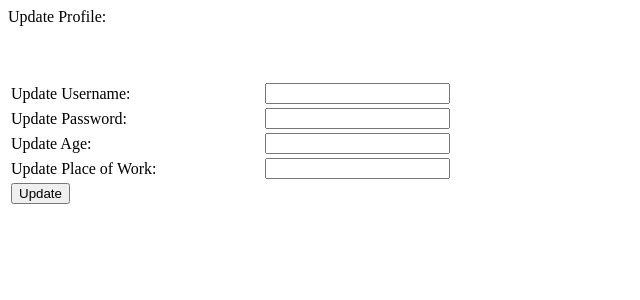
After one commit to levesqu/MeTube, a PHP site: page /profile_update.php in a window 1280 px wide. The commit adds this page. Shown: the top 300 px of the page, without its empty margins (0-640 px from the left). Run offline with PHP 8.4, Linux system fonts and the light colour scheme.

Commit message:
created profile update process, doesn't fully work

```diff
--- a/browse.php
+++ b/browse.php
@@ -61,7 +61,9 @@ function saveDownload(id)
 
 <p>Welcome <?php echo $_SESSION['username'];?></p>
 <p class="text-primary">Here you can upload all of your files just click the link below.</p>
+<a href='profile_update.php'  style="color:#FF9900;">Update Profile</a>
 <a href='media_upload.php'  style="color:#FF9900;"> &nbsp Upload File</a>
+
 <div id='upload_result'>
 <?php
 	if(isset($_REQUEST['result']) && $_REQUEST['result']!=0)
--- a/create_table.sql
+++ b/create_table.sql
@@ -1,3 +1,3 @@
-create table account (username varchar(30) NOT NULL PRIMARY KEY, password varchar (30));
+create table account (username varchar(30) NOT NULL PRIMARY KEY, password varchar (30), age varchar(30), workplace varchar(30));
 
 create table media (filename varchar(40), username varchar(40), type varchar(30), mediaid int NOT NULL AUTO_INCREMENT PRIMARY KEY, path varchar(100));
--- a/index.php
+++ b/index.php
@@ -38,7 +38,7 @@
 <?php
 echo '<h1> Welcome to Metube! </h1>
 <h2>The place to share all your media.</h2>
-<p class="text-warning" > MeTube is a website created for CPSC 4620. Here we will deminstrator or ability to use HTML, CSS, amd PHP to share media files amongst different users. Here you can upload and download files, see what your friends are uploading and even download their content.
+<p class="text-warning" > MeTube is a website created for CPSC 4620. Here we will deminstrator or ability to use HTML, CSS, and PHP to share media files amongst different users. Here you can upload and download files, see what your friends are uploading and even download their content.
 </p>';
 ?>
 <div class="container-fluid">
--- a/media_upload_process.php
+++ b/media_upload_process.php
@@ -7,6 +7,7 @@ include_once "function.php";
 * upload document from user
 *
 *******************************************************/
+
 
 $username=$_SESSION['username'];
 
--- /dev/null
+++ b/profile_update.php
@@ -0,0 +1,58 @@
+<?php
+session_start();
+?>
+<!DOCTYPE html PUBLIC "-//W3C//DTD XHTML 1.0 Transitional//EN" "http://www.w3.org/TR/xhtml1/DTD/xhtml1-transitional.dtd">
+<html xmlns="http://www.w3.org/1999/xhtml">
+<head>
+<meta http-equiv="Content-Type" content="text/html; charset=utf-8" />
+<title>Profile Update</title>
+</head>
+
+<body>
+
+<form method="post" action="media_upload_process.php" enctype="multipart/form-data" >
+
+  <p style="margin:0; padding:0">
+  <input type="hidden" name="MAX_FILE_SIZE" value="10485760" />
+   Update Profile: <label style="color:#663399"></label><br/>
+
+   <form method="post" action="profile_update_process.php">
+	<table width="100%">
+		<tr>
+			<td  width="20%"><label for="inputUsername" class="col-lg-2 control-label">Update Username:</label></td>
+			<td width="80%"><input class="text" type="text" name="username"><br /></td>
+		</tr>
+		<br>
+
+		<tr>
+			<td  width="20%"><label for="inputPassword" class="col-lg-2 control-label">Update Password:</label></td>
+			<td width="80%"><input class="text"  type="password" name="password"><br /></td>
+		</tr>
+		<br>
+
+		<!-- label and input values need to be changed   -->
+		<tr>
+			<td  width="20%"><label for="inputAge" class="col-lg-2 control-label">Update Age:</label></td>
+			<td width="80%"><input class="text"  type="text" name="age"><br /></td>
+		</tr>
+		<br>
+
+		<!-- label and input values need to be changed   -->
+		<tr>
+			<td  width="20%"><label for="input_place_of_work" class="col-lg-2 control-label">Update Place of Work:</label></td>
+			<td width="80%"><input class="text"  type="text" name="workplace"><br /></td>
+		</tr>
+
+		<tr>
+			<td><input name="submit" type="submit" class="btn btn-primary" value="Update">
+			</td>
+		</tr>
+	</table>
+	</form>
+  </p>
+
+
+ </form>
+
+</body>
+</html>
```
Also changed, not shown: function.php (+11 -2 lines), profile_update_process.php (added, +29 -0 lines).
